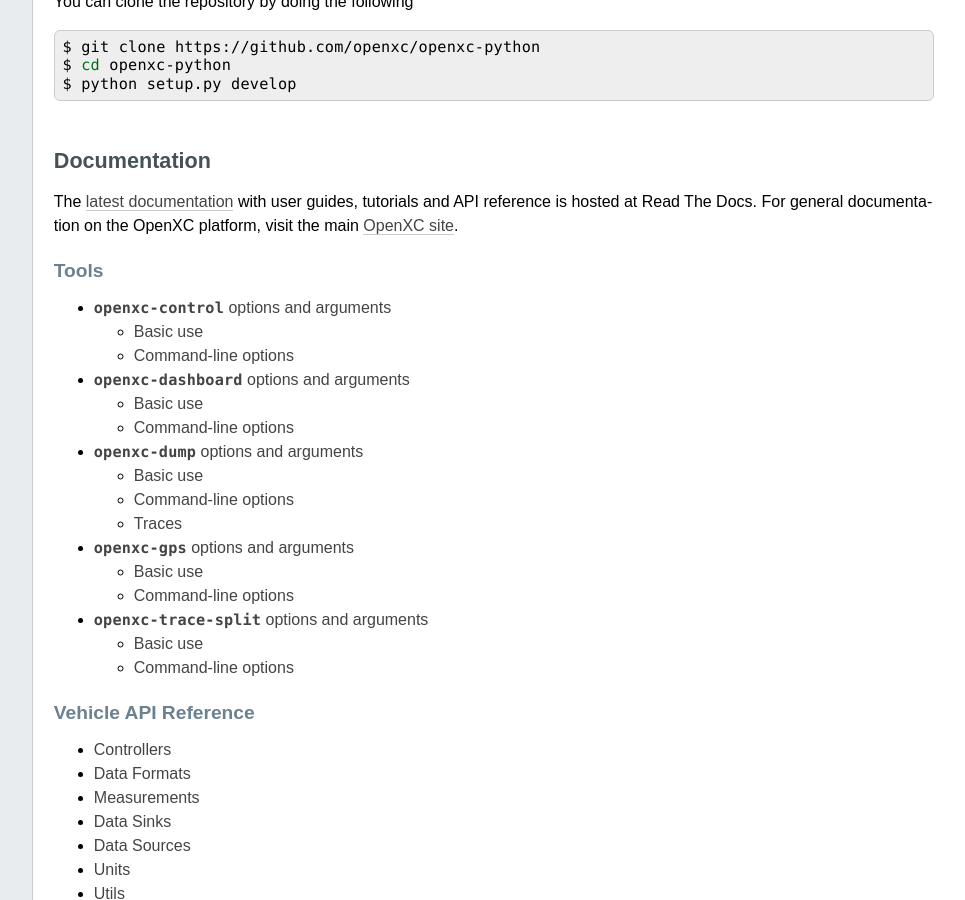
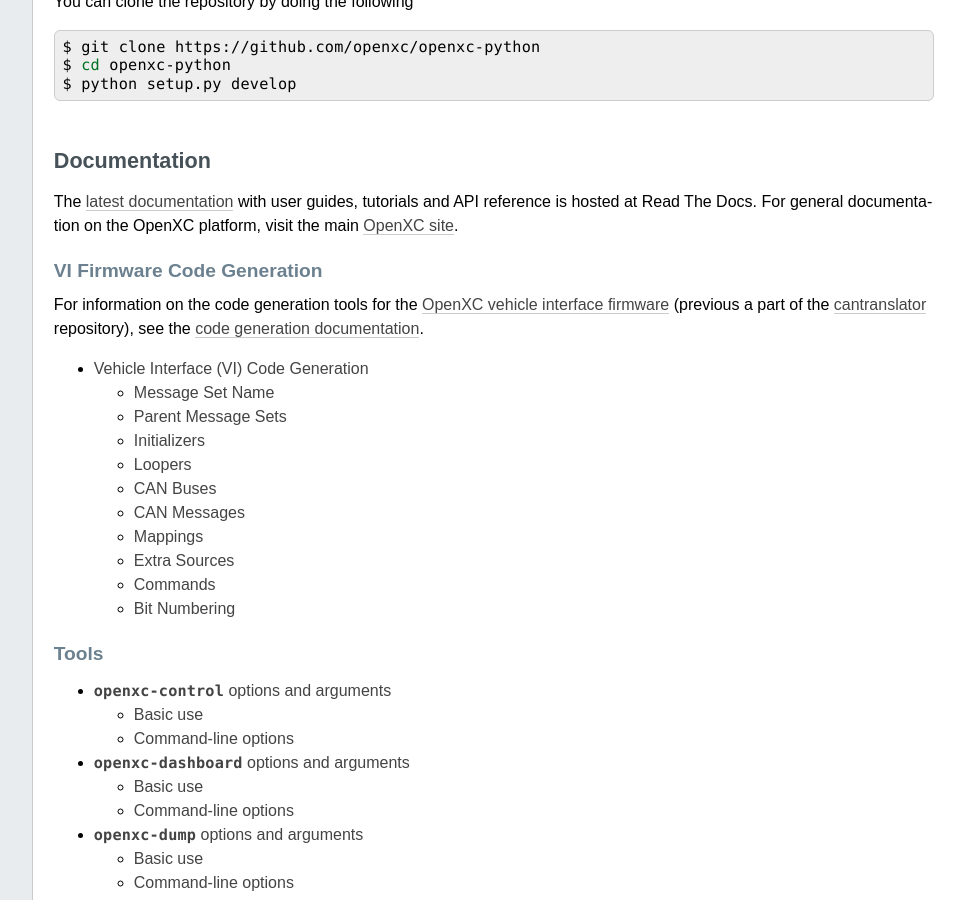
Before and after one commit to openxc/openxc-python, a Sphinx documentation site: the page built from docs/index.rst, in a window 1280 px wide and 900 px high, scrolled down 2257 px. Shown: the whole window, without its empty margins (224-1189 px from the left). Built offline with Sphinx 7.4.7, drawn with Linux system fonts in a browser that asks for light colours; some of the changed lines change nothing that is shown; some of the changed text lies outside the part shown.

Commit message:
Move code generation docs from cantranslator.

```diff
--- /dev/null
+++ b/docs/code-generation.rst
@@ -0,0 +1,455 @@
+=======================================
+Vehicle Interface (VI) Code Generation
+=======================================
+
+The code generation utilities in the OpenXC Python library are intended to
+generate a valid ``signals.cpp`` file for the `OpenXC vehicle interface firmware
+<http://vi-firmware.openxcplatform.com>`_. Instead of implementing all of the
+boilerplate C++ and C-structs by hand, you can maintain the CAN message
+definitions in a much easier to read and modify JSON format. The input format is
+a JSON object like the one found in `signals.json.example
+<https://github.com/openxc/cantranslator/blob/master/src/signals.json.example>`_.
+
+You must know the CAN message formats of the vehicle you want to use with the
+vehicle interface, as you cannot create these input files without that
+knowledge.
+
+The root level JSON object maps CAN bus addresses to CAN bus objects,  CAN
+message IDs to CAN message objects in each bus, and CAN signal name to signal
+object within each message. Other top-level sections are available to list
+one-time initialization functions and to list arbitrary functions that should be
+added to the main loop.
+
+In all cases when we refer to a "path," either an absolute or relative
+path will work. If you use relative paths, however, they must be relative
+to the root of wherever you run the build scripts.
+
+Once you've defined your message set in a JSON file, run the
+`openxc-generate-firmware-code` tool to create an implementation of
+``signals.cpp``:
+
+.. code-block:: sh
+
+    cantranslator/ $ openxc-generate-firmware-code --message-set mycar.json > src/signals.cpp
+
+Message Set Name
+================
+
+Each JSON mapping file defines a "message set," and it should have a name.
+Typically this identifies a particular model year vehicle, or possibly a broader
+vehicle platform. The ``name`` field is required.
+
+``bit_numbering_inverted`` - (optional, ``true`` by default) This flag controls
+the default :ref:`bit numbering <bit-numbering>` for all messages included in this message set.
+You can override the bit numbering for any particular message or mapping, too.
+
+Parent Message Sets
+===================
+
+Message sets are composable - you can extend a set by adding a path to the
+parent(s) to the ``parents`` key.
+
+Initializers
+============
+
+The key ``initializers`` should have as its value an array of strings. Each
+string should be the name of a function with the type signature:
+
+.. code-block:: c
+
+   void function();
+
+These functions will be called once at the beginning of execution, before
+reading any CAN messages.
+
+Loopers
+=======
+
+The key ``loopers`` should have as its value an array of strings. Each
+string should be the name of a function with the type signature:
+
+.. code-block:: c
+
+   void function();
+
+These functions will be called once each time through the main loop function,
+after reading and processing any CAN messages.
+
+CAN Buses
+=========
+
+The key ``buses`` must be an object, where each field is a CAN bus uses by this
+message set, and which CAN controllers are attached on the microcontroller. The
+
+``controller`` - The integer ID of the CAN controller to which this bus is
+attached. The platforms we are using now only have 2 CAN controllers, identified
+here by ``1`` and ``2`` - these are the only acceptable bus addresses. If this
+field is not defined, the bus and any messages associated with it will be
+ignored (but it won't cause an error, so you can swap between buses very
+quickly).
+
+``speed`` - The CAN bus speed in Kbps, most often 125000 or 500000.
+
+.. _messages:
+
+CAN Messages
+============
+
+The ``messages`` key is a object with fields mapping from CAN message IDs
+to signal definitions. The fields must be hex IDs of CAN messages as
+strings (e.g. ``0x90``).
+
+Message
+-------
+
+The attributes of each message object are:
+
+``bus`` - The name of one of the previously defined CAN buses where this message
+can be found.
+
+``bit_numbering_inverted`` - (optional, defaults to the value of the message set)
+This flag controls the default :ref:`bit numbering <bit-numbering>` for the signals in this message.
+
+``signals`` - A list of CAN signal objects (described in the :ref:`signal`
+section) that are in this message, with the name of the signal as the key. If
+this is a database-backed mappping, this value must match the signal name in the
+database exactly - otherwise, it's an arbitrary name.
+
+``name`` - (optional) The name of the CAN message - this is not required and has
+no meaning in code, it can just be handy to be able to refer back to an original
+CAN message definition in another document.
+
+``handler`` - (optional) The name of a function that will be compiled with the
+firmware and should be applied to the entire raw message value (see
+:ref:`message-handlers`).
+
+``enabled`` - (optional, true by default) Enable or disable all processing of a
+CAN message. By default, a message is enabled. If this flag is false, the CAN
+message and all its signals will be left out of the generated source code.
+
+.. _message-handlers:
+
+Message Handlers
+----------------
+
+If you need additional control, you can provide a custom handler for the
+entire message to combine multiple signals into a single value (or any
+other arbitrary processing). You can generate 0, 1 or many translated
+messages from one call to your handler function.
+
+.. code-block:: c
+
+    void handleSteeringWheelMessage(int messageId, uint64_t data,
+            CanSignal* signals, int signalCount, Pipeline* pipeline);
+        float steeringWheelAngle = decodeCanSignal(&signals[1], data);
+        float steeringWheelSign = decodeCanSignal(&signals[2], data);
+
+        float finalValue = steeringWheelAngle;
+        if(steeringWheelSign == 0) {
+            // left turn
+            finalValue *= -1;
+        }
+
+        char* message = generateJson(signals[1], finalValue);
+        sendMessage(usbDevice, (uint64_t*) message, strlen(message));
+    }
+
+Using a custom message handler will not automatically stop the normal
+translation workflow for individual signals. To mute them (but still store
+their values in ``signal->lastvalue``), specify ``ignoreHandler`` as the
+``value_handler``. This is not done by default because not every signal in
+a message is always handled by a message handler.
+
+.. _signal:
+
+Signal
+-------
+
+The attributes of a ``signal`` object within a ``message`` are:
+
+``generic_name`` - The name of the associated generic signal name (from
+the OpenXC specification) that this should be translated to. Optional -
+if not specified, the signal is read and stored in memory, but not sent
+to the output bus. This is handy for combining the value of multiple
+signals into a composite measurement such as steering wheel angle with
+its sign.
+
+``bit_position`` - (required only if not a database-backed mapping) The staring
+bit position of this signal within the message.
+
+``bit_size`` - (required only if not a database-backed mapping) The width in
+bits of the signal.
+
+``factor`` - (required only if not a database-backed mapping) The signal value
+is multiplied by this if set. Optional.
+
+``offset`` - (required only if not a database-backed mapping) This is added to
+the signal value if set. Optional.
+
+``handler`` - (optional) The name of a function that will be compiled with the
+firmware and should be applied to the signal's value after the normal
+translation. See the :ref:`value-handlers` section for details.
+
+``ignore`` - (default: false) Setting this to ``true`` on a signal will silence
+output of the signal. The VI will not monitor the signal nor store any of its
+values. This is useful if you are using a custom handler for an entire message,
+want to silence the normal output of the signals it handles, *and* you don't
+need the VI to keep track of the values of any of the signals separately (in the
+``lastValue`` field). If you need to use the previously stored values of any of
+the signals, you can use the ``ignoreHandler`` as a value handler for the
+signal.
+
+``states`` - (required only for state-based signals) This is a mapping between
+the desired descriptive states (e.g. ``off``) and the corresponding numerical
+values from the CAN message (usually an integer). The raw values are specified
+as a list to accommodate multiple raw states being coalesced into a single final
+state (e.g. key off and key removed both mapping to just "off").
+
+``send_frequency`` - (default: 1) Some CAN signals are sent at a very high
+frequency, likely more often than will ever be useful to an application. The
+value of this attribute is used as the denominator in the ratio ``1/x`` to
+determine the percentage of the signals that will be let through. The default
+value (``1``) means that ``1/1`` (i.e. 100%) of the signal values received will
+be translated. Increasing the value will reduce the number of messages that are
+sent - a value of ``10`` means that only ``1/10`` messages (i.e. every 10th
+message) is processed. You don't want to combine this attribute with
+``send_same`` or else you risk missing a status change message if wasn't one of
+the messages the VI decided to let through.
+
+``send_same`` - (default: ``true``) By default, all signals are translated every
+time they are received from the CAN bus. By setting this to ``false``, you can
+force a signal to be sent only if the value has actually changed. This works
+best with boolean and state based signals.
+
+``writable`` - (default: ``false``) Set this attribute to ``true`` to allow this
+signal to be written back to the CAN bus by an application. OpenXC
+JSON-formatted messages sent back to the VI that are writable are translated
+back into raw CAN messages and written to the bus. By default, the value will be
+interpreted as a floating point number.
+
+``write_handler`` - (optional, default is a numerical handler) If the signal is
+writable and is not a plain floating point number (i.e. it is a boolean or state
+value), you can specify a custom function here to encode the value for a CAN
+messages. This is only necessary for boolean types at the moment - if your
+signal has states defined, we assume you need to encode a string state value
+back to its original numerical value.
+
+``enabled`` - (optional, true by default) Enable or disable all processing of a
+CAN signal. By default, a signal is enabled; if this flag is false, the signal
+will be left out of the generated source code.
+
+.. _value-handlers:
+
+Value Handlers
+--------------
+
+The default value handler for each signal is a simple passthrough,
+translating the signal's value from engineering units to something more
+usable (using the defined factor and offset). Some signals require
+additional processing that you may wish to do within the VI and
+not on the host device. Other signals may need to be combined to make a
+composite signal that's more meaningful to developers.
+
+An good example is steering wheel angle. For an app developer to get a
+value that ranges from e.g. -350 to +350, we need to combine two
+different signals - the angle and the sign. If you want to make this
+combination happen inside the VI, you can use a custom handler.
+
+You may also need a custom handler to return a value of a type other
+than float. A handler is provided for dealing with boolean values, the
+``booleanHandler`` - if you specify that as your signal's
+``value_handler`` the resulting JSON will contain ``true`` for 1.0 and
+``false`` for 0.0. If you want to translate integer state values to
+string names (for parsing as an enum, for example) you will need to
+write a value handler that returns a ``char*``.
+
+For this example, we want to modify the value of ``steering_wheel_angle``
+by setting the sign positive or negative based on the value of the other
+signal (``steering_angle_sign``). Every time a CAN signal is received, the
+new value is stored in memory. Our custom handler
+``handleSteeringWheelAngle`` will use that to adjust the raw steering
+wheel angle value. Modify the input JSON file to set the ``value_handler``
+attribute for the steering wheel angle signal to
+``handleSteeringWheelAngle``.
+
+Add this to the top of ``signals.cpp`` (or if using the mapping file, add it to
+a separate ``.cpp`` file and then add that filename to the ``extra_sources``
+field):
+
+.. code-block:: c
+
+    float handleSteeringWheelAngle(CanSignal* signal, CanSignal* signals,
+            int signalCount, float value, bool* send) {
+        if(signal->lastValue == 0) {
+            // left turn
+            value *= -1;
+        }
+        return value;
+    }
+
+The valid return types for value handlers are ``bool``, ``float`` and
+``char*`` - the function prototype must match one of:
+
+.. code-block:: c
+
+    char* customHandler(CanSignal* signal, CanSignal* signals, int signalCount,
+            float value, bool* send);
+
+    float customHandler(CanSignal* signal, CanSignal* signals, int signalCount,
+            float value, bool* send);
+
+    bool customhandler(cansignal* signal, cansignal* signals, int signalCount,
+            float value, bool* send);
+
+where ``signal`` is a pointer to the ``CanSignal`` this is handling,
+``signals`` is an array of all signals, ``value`` is the raw value
+from CAN and ``send`` is a flag to indicate if this should be sent over
+USB.
+
+The ``bool* send`` parameter is a pointer to a ``bool`` you can flip to
+``false`` if this signal value need not be sent over USB. This can be
+useful if you don't want to keep notifying the same status over and over
+again, but only in the event of a change in value (you can use the
+``lastValue`` field on the CanSignal object to determine if this is true).
+It's also good practice to inspect the value of ``send`` when your custom
+handler is called - the normal translation workflow may have decided the
+data shouldn't be sent (e.g. the value hasn't changed and ``sendSame ==
+false``). Handlers are called every time a signal is received, even if
+``send == false``, so that you have the flexibility to implement custom
+processing that depends on receiving every data point.
+
+A known issue with this method is that there is no guarantee that the
+last value of another signal arrived in the message or before/after the
+value you're current modifying. For steering wheel angle, that's
+probably OK - for other signals, not so much.
+
+Mappings
+========
+
+The ``mappings`` field is an optional field allows you to move the definitions
+from the ``messages`` list to separate files for improved composability and
+readability.
+
+For an example of a message set using mappings, see the
+`mapped-signals.json.example
+<https://github.com/openxc/cantranslator/blob/master/src/mapped-signals.json.example>`_
+file in the repository.
+
+The ``mappings`` field must be a list of JSON objects with:
+
+``mapping`` - a path to a JSON file containing a single object with the key
+``messages``, containing objects formatted as the :ref:`Messages` section
+documents. In short, you can pull out the ``messages`` key from the main file
+and throw it into a separate file and link it in here.
+
+``bus`` - (optional) The name of one of the defined CAN buses where these
+messages can be found - this value will be set for all of the messages contained
+the mapping file, but can be overridden by setting ``bus`` again in an individual
+message.
+
+``database`` - (optional) a path to
+a CAN message database associated with these mappings. Right now, XML exported
+from Vector CANdb++ is supported. If this is defined, you can leave the bit
+position, bit size, factor, offset, max and min values out of the ``mapping``
+file - they will be picked up automatically from the database.
+
+``bit_numbering_inverted`` - (optional, defaults to the value of the message
+set) This flag controls the default :ref:`bit numbering <bit-numbering>` for the
+messages contained in this mapping. Messages in the mapping can override the bit
+numbering by explicitly specifying their own value for this flag.
+
+``enabled`` - (optional, true by default) Enable or disable all processing of
+the CAN messages in a mapping. By default, a mapping is enabled; if this flag is
+false, all CAN message and signals from the mapping will be excluded from the
+generated source code.
+
+Database-backed Mappings
+--------------------------
+
+If you use Vector DBC files to store your "gold standard" CAN signal
+definitions, you can save some effort by using the static CAN messages
+definition from the database instead of repeating it in JSON.
+
+In the database ``mapping`` file referred to earlier, you only need to define
+(at minimum) the generic name for each signal in the message.
+
+The code generation script merges your JSON mapping with an XML version of the
+database. It pulls the necessary details of the messages from the database (bit
+position, bit size, offset, etc.), saving you from defining the tedious and
+error-prone parts in multiple places.
+
+Extra Sources
+=============
+
+The ``extra_sources`` key is an optional list of C++ source files that should be
+injected into the generated ``signals.cpp`` file. These may include value
+handlers, message handlers, initializers or custom loopers.
+
+Commands
+========
+
+The ``commands`` field is a mapping of arbitrary command names to functions that
+should be called to run arbitrary code in the VI on-demand (e.g. sending
+multiple CAN signals at once). The value of this attribute is a list of objects
+with these attributes:
+
+``name`` - The name of the command to be recognized on the OpenXC translated
+interface.
+
+``enabled`` - (optional, true by default) Enable or disable all processing of a
+command. By default, a command is enabled. If this flag is false, the command
+will be excluded from the generated source code.
+
+``handler`` - The name of a custom command handler function (that matches the
+``CommandHandler`` function prototype from ``canutil.h``) that should
+be called when the named command arrives over the translated VI interface (e.g.
+USB or Bluetooth).
+
+.. code-block:: c
+
+    bool (*CommandHandler)(const char* name, cJSON* value, cJSON* event,
+            CanSignal* signals, int signalCount);
+
+Any message received from the USB host with that given command name will be
+passed to your handler. This is useful for situations where there isn't a 1 to
+1 mapping between OpenXC command and CAN signal, e.g. if the left and right turn
+signal are split into two signals instead of the 1 state-based signal used by
+OpenXC. You can use the ``sendCanSignal`` function in ``canwrite.h`` to do the
+actual data sending on the CAN bus.
+
+.. _bit-numbering:
+
+Bit Numbering
+=============
+
+Because of different software tools and conventions in the industry, there are
+multiple ways to refer to bits within a CAN message. This doesn't change the
+actual data representation (like a different *byte* order would) but it changes
+how you refer to different bit positions for CAN signals.
+
+The vehicle interface C++ source assumes the number of the highest order bit of
+a 64-bit CAN message is 0, and the numbering continuous left to right:
+
+.. code-block:: none
+
+   Hex:         0x83                     46
+   Binary:      10000011              01000110
+   Bit pos:   0 1 2 3 4 5 6 7   8 9 10 11 12 13 14 15 ...etc.
+
+The tool used at Ford to document CAN messages (Vector DBC files) uses an
+"inverted" numbering by default. In each byte of a CAN message, they start
+counting bits from the *rightmost bit*, e.g.:
+
+.. code-block:: none
+
+   Hex:         0x83                     46
+   Binary:      10000011              01000110
+   Bit pos:   7 6 5 4 3 2 1 0   15 14 13 12 11 10 9 8 ...etc.
+
+When building ``CanSignal`` structs manually, you must use the normal,
+non-inverted bit numbering.
+
+When using JSON mapping format and the code generation tools, you can control
+the bit numbering with the ``bit_numbering_inverted`` flag. By default it
+assumes inverted bit ordering (since the most common use case for the mappings
+up until now is the pull data from DBC files).
--- a/docs/index.rst
+++ b/docs/index.rst
@@ -112,8 +112,22 @@
 is hosted at Read The Docs. For general documentation on the OpenXC platform,
 visit the main `OpenXC site`_.
 
+
 .. _`latest documentation`: http://openxcplatform.com/openxc-python
 .. _`OpenXC site`: http://openxcplatform.com
+
+VI Firmware Code Generation
+----------------------------
+
+For information on the code generation tools for the `OpenXC vehicle interface
+firmware <http://vi-firmware.openxcplatform.com>`_ (previous a part of the
+`cantranslator <https://github.com/openxc/cantranslator>`_ repository), see the
+:doc:`code generation documentation <code-generation>`.
+
+.. toctree::
+    :maxdepth: 2
+
+    code-generation
 
 Tools
 ------
```
